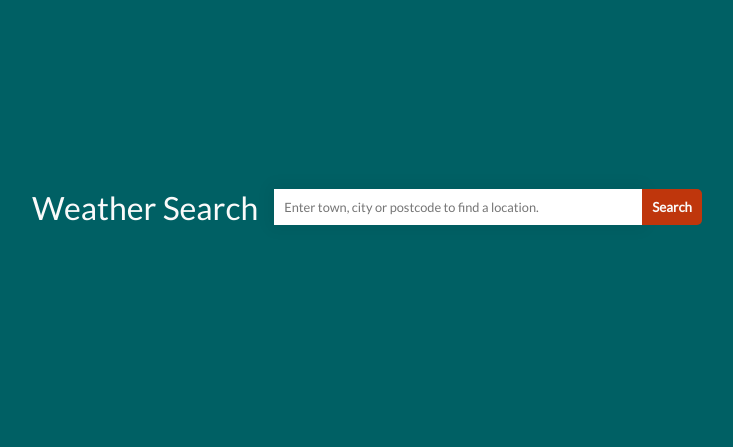
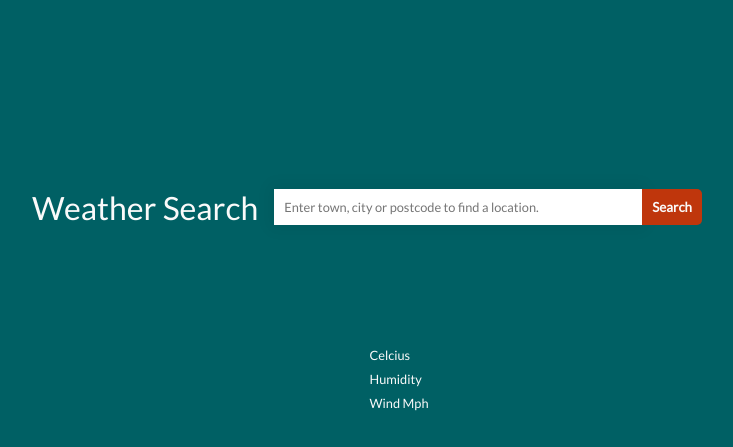
Before and after one commit to FraserACoutts/WeatherApp, a React app: page / in a window 1280 px wide. Shown: the part 33-480 px from the top of the page, without its empty margins (273-1006 px from the left). Built offline with nearby package versions, Linux system fonts and the light colour scheme.

Commit message:
Added more base styles to the app.  Planning on adding the other two days forecast next

```diff
--- a/src/components/CurrentTemp.css
+++ b/src/components/CurrentTemp.css
@@ -1,3 +1,21 @@
 .temp-details {
+    display: flex;
+    flex-direction: column;
     padding-top: 20rem;
 }
+
+.weather-details {
+    display: flex;
+    padding-top: 1rem;
+    justify-content: start;
+    align-items: flex-start;
+}
+
+.weather-details p {
+    margin-top: 0.5rem;
+}
+
+.current-details {
+    padding-left: 4rem;
+    font-size: 0.8rem;
+}
--- a/src/components/CurrentTemp.js
+++ b/src/components/CurrentTemp.js
@@ -2,6 +2,9 @@ import React from 'react';
 import './CurrentTemp.css';
 
 const CurrentTemp = ({ current, location, forecasts, date }) => {
+
+    console.log(current);
+
     const image = forecasts.map((forecast) => {
         return (
             <div>
@@ -17,9 +20,14 @@ const CurrentTemp = ({ current, location, forecasts, date }) => {
                 <h1>{location.name} {location.country}</h1>
                 {date}
             </div>
-            <div>
-                {image[0]}
-                <p>{current.temp_c}</p>
+            <div className="weather-details">
+                <div>{image[0]}</div>
+                <div className="current-details">
+                    <p>{current.temp_c} Celcius</p>
+                    <p>{current.humidity} Humidity</p>
+                    <p>{current.wind_mph} Wind Mph</p>
+                </div>
+
             </div>
         </div>
     );
```
